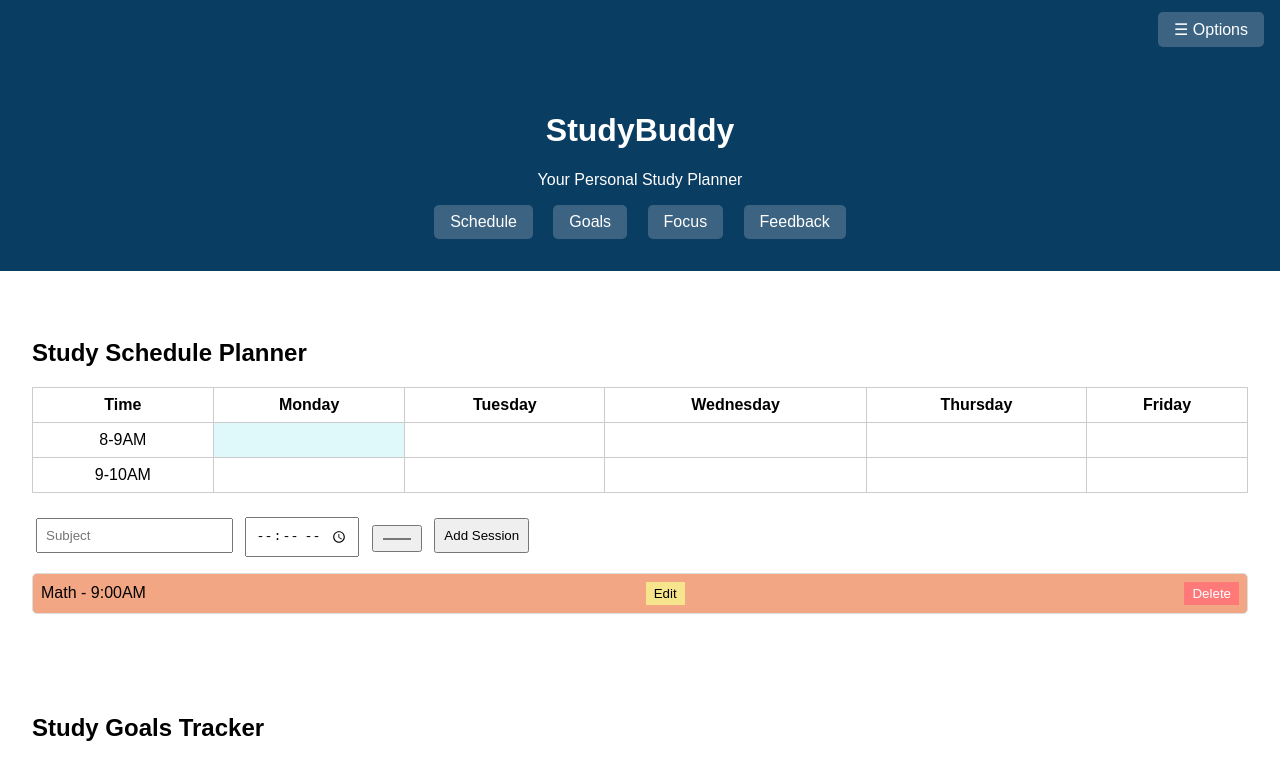
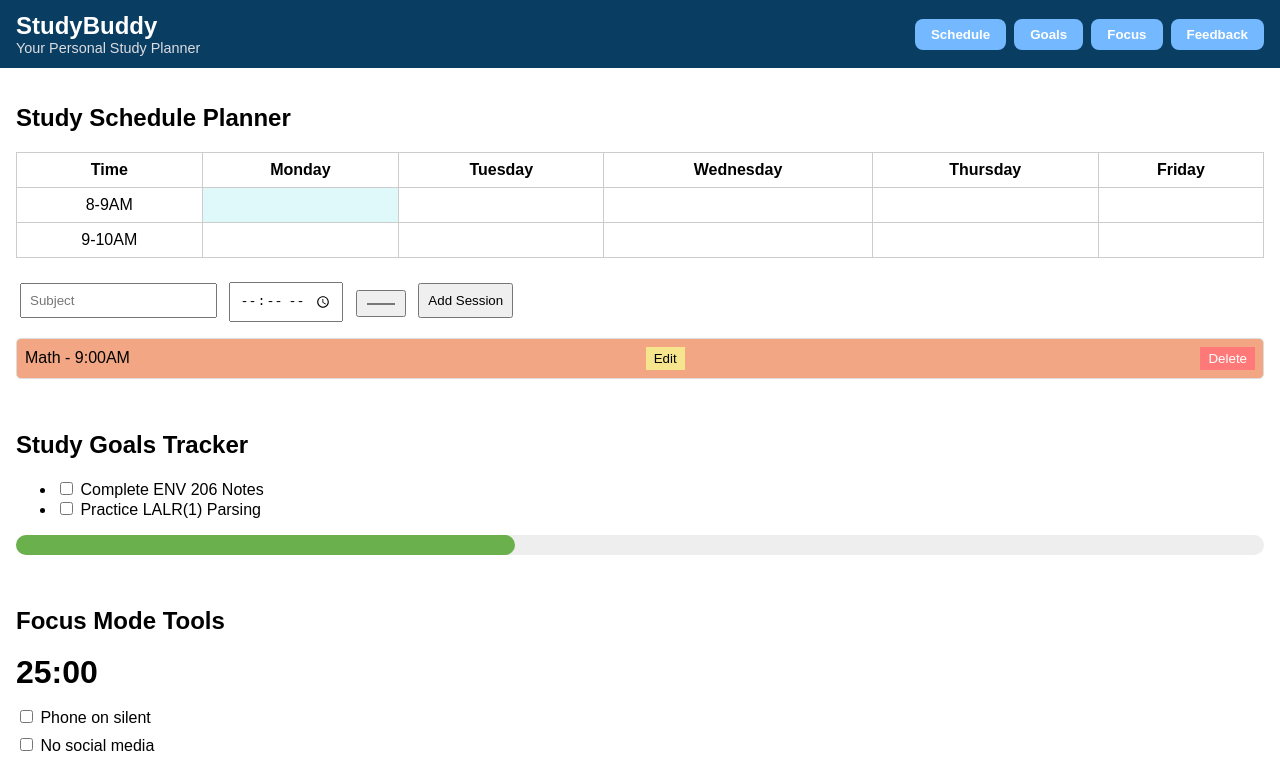
Before and after one commit to LimonRahman/studybuddy, a plain HTML site: page index.html in a window 1280 px wide. Shown: the top 759 px of the page. Drawn offline with Linux system fonts and the light colour scheme.

Commit message:
change style

```diff
--- a/feedback.html
+++ b/feedback.html
@@ -3,43 +3,30 @@
 <head>
   <meta charset="UTF-8" />
   <meta name="viewport" content="width=device-width, initial-scale=1.0"/>
-    <title>StudyBuddy - Feedback</title>
-    <link rel="stylesheet" href="style/feedback.css" />
+  <title>Feedback - StudyBuddy</title>
+  <link rel="stylesheet" href="style/feedback.css"/>
 </head>
 <body>
-
-    <nav class="top-nav">
-        <a href="index.html" class="back-btn">← Back to Dashboard</a>
-    </nav>
-
-    <header>
-        <h1>We Value Your Feedback</h1>
-        <p>Please fill out the form below to help us improve StudyBuddy.</p>
-    </header>
-
-    <section id="feedback-form">
+  <div class="feedback-container">
+    <h2>We value your feedback!</h2>
     <form>
-            <label for="name">Full Name:</label>
-            <input type="text" id="name" placeholder="Your Name" required />
-
       <label for="email">Email:</label>
-            <input type="email" id="email" placeholder="your@email.com" required />
+      <input type="email" id="email" required />
 
       <label for="phone">Phone Number:</label>
-            <input type="tel" id="phone" placeholder="+880123456789" required />
+      <input type="tel" id="phone" required />
 
       <label for="country">Country:</label>
-            <input type="text" id="country" placeholder="Bangladesh" required />
+      <input type="text" id="country" required />
 
       <label for="city">City:</label>
-            <input type="text" id="city" placeholder="Dhaka" required />
+      <input type="text" id="city" required />
 
-            <label for="message">Message (Optional):</label>
-            <textarea id="message" placeholder="Type your feedback here..." rows="5"></textarea>
+      <label for="message">Your Feedback:</label>
+      <textarea id="message" rows="5" required></textarea>
 
-            <button type="submit" class="submit-feedback">Submit Feedback</button>
+      <button type="submit">Submit</button>
     </form>
-    </section>
-
+  </div>
 </body>
 </html>
--- a/index.html
+++ b/index.html
@@ -8,39 +8,42 @@
 </head>
 <body>
 
-  <!-- Options Button (top-right) -->
-  <div class="options-container">
-    <button class="options-btn">☰ Options</button>
-  </div>
-
-  <!-- Header -->
-  <header>
-    <h1>StudyBuddy</h1>
-    <p>Your Personal Study Planner</p>
-
-    <!-- Section Navigation Buttons -->
+  <!-- Top Navigation Bar with Header Left and Nav Buttons Right -->
+  <div class="top-bar">
+    <div class="header-text">
+      <h1 class="site-title">StudyBuddy</h1>
+      <p class="tagline">Your Personal Study Planner</p>
+    </div>
     <div class="section-buttons">
       <a href="#schedule"><button>Schedule</button></a>
       <a href="#goals"><button>Goals</button></a>
       <a href="#focus"><button>Focus</button></a>
       <a href="feedback.html"><button>Feedback</button></a>
     </div>
-  </header>
+  </div>
 
-  <!-- Main Sections -->
+  <!-- Schedule Section -->
   <section id="schedule">
     <h2>Study Schedule Planner</h2>
     <table>
-      <tr><th>Time</th><th>Monday</th><th>Tuesday</th><th>Wednesday</th><th>Thursday</th><th>Friday</th></tr>
-      <tr><td>8-9AM</td><td class="today"></td><td></td><td></td><td></td><td></td></tr>
-      <tr><td>9-10AM</td><td></td><td></td><td></td><td></td><td></td></tr>
+      <tr>
+        <th>Time</th><th>Monday</th><th>Tuesday</th><th>Wednesday</th><th>Thursday</th><th>Friday</th>
+      </tr>
+      <tr>
+        <td>8-9AM</td><td class="today"></td><td></td><td></td><td></td><td></td>
+      </tr>
+      <tr>
+        <td>9-10AM</td><td></td><td></td><td></td><td></td><td></td>
+      </tr>
     </table>
+
     <form>
       <input type="text" placeholder="Subject" id="subject" />
       <input type="time" id="time" />
       <input type="color" id="color" />
       <button type="submit">Add Session</button>
     </form>
+
     <div class="session" style="background-color:#f3a683;">
       <span>Math - 9:00AM</span>
       <button class="edit">Edit</button>
@@ -48,6 +51,7 @@
     </div>
   </section>
 
+  <!-- Goals Section -->
   <section id="goals">
     <h2>Study Goals Tracker</h2>
     <ul>
@@ -59,6 +63,7 @@
     </div>
   </section>
 
+  <!-- Focus Mode Section -->
   <section id="focus">
     <h2>Focus Mode Tools</h2>
     <div class="timer">25:00</div>
--- a/style/feedback.css
+++ b/style/feedback.css
@@ -1,74 +1,54 @@
 body {
   font-family: Arial, sans-serif;
+  background-color: #f6f6f6;
   margin: 0;
   padding: 0;
-    background-color: #f2f2f2;
 }
 
-.top-nav {
-    background-color: #0a3d62;
-    padding: 1rem;
-    text-align: left;
+.feedback-container {
+  max-width: 500px;
+  background-color: white;
+  margin: 3rem auto;
+  padding: 2rem;
+  border-radius: 10px;
+  box-shadow: 0 4px 10px rgba(0, 0, 0, 0.1);
 }
 
-.back-btn {
-    color: white;
-    text-decoration: none;
-    font-size: 1rem;
-    background-color: #3c6382;
-    padding: 0.5rem 1rem;
-    border-radius: 5px;
+.feedback-container h2 {
+  text-align: center;
+  color: #0a3d62;
+  margin-bottom: 1.5rem;
 }
 
-.back-btn:hover {
-    background-color: #60a3bc;
-}
-
-header {
-    text-align: center;
-    padding: 2rem;
-    background-color: #0a3d62;
-    color: white;
-}
-
-#feedback-form {
-    max-width: 600px;
-    margin: 2rem auto;
-    background-color: white;
-    padding: 2rem;
-    border-radius: 10px;
-    box-shadow: 0 0 10px rgba(0,0,0,0.1);
-}
-
-#feedback-form form {
+form {
   display: flex;
   flex-direction: column;
 }
 
-#feedback-form label {
-    margin: 0.5rem 0 0.2rem;
-    font-weight: bold;
+label {
+  margin-top: 1rem;
+  margin-bottom: 0.25rem;
+  color: #333;
 }
 
-#feedback-form input,
-#feedback-form textarea {
-    padding: 0.75rem;
-    margin-bottom: 1rem;
-    border-radius: 5px;
+input, textarea {
+  padding: 0.5rem;
   border: 1px solid #ccc;
-    font-size: 1rem;
+  border-radius: 6px;
 }
 
-.submit-feedback {
+button {
+  margin-top: 1.5rem;
   background-color: #0a3d62;
   color: white;
+  border: none;
   padding: 0.75rem;
   font-size: 1rem;
-    border: none;
-    border-radius: 5px;
+  border-radius: 6px;
   cursor: pointer;
+  transition: background-color 0.3s ease;
 }
 
-.submit-feedback:hover {
+button:hover {
   background-color: #3c6382;
 }
--- a/style/main.css
+++ b/style/main.css
@@ -1,67 +1,63 @@
+/* Reset and Base */
 body {
   font-family: Arial, sans-serif;
   margin: 0;
   padding: 0;
 }
 
-/* Top-right Options Button */
-.options-container {
-  text-align: right;
+/* Top Navigation */
+.top-bar {
+  display: flex;
+  justify-content: space-between;
+  align-items: center;
+  background-color: #0a3d62;
   padding: 0.75rem 1rem;
-  background-color: #0a3d62;
+  color: white;
+  flex-wrap: wrap;
 }
 
-.options-btn {
-  background-color: #3c6382;
-  color: white;
-  border: none;
-  padding: 0.5rem 1rem;
-  font-size: 1rem;
-  border-radius: 5px;
-  cursor: pointer;
+/* Header Text */
+.header-text {
+  text-align: left;
+  flex: 1;
 }
 
-.options-btn:hover {
-  background-color: #60a3bc;
+.site-title {
+  font-size: 1.5rem;
+  margin: 0;
 }
 
-/* Header with Section Buttons Below */
-header {
-  background-color: #0a3d62;
-  color: white;
-  text-align: center;
-  padding: 2rem 1rem;
-  position: relative;
+.tagline {
+  margin: 0;
+  font-size: 0.9rem;
+  color: #dcdde1;
 }
 
+/* Section Navigation Buttons inside Top Bar */
 .section-buttons {
-  margin-top: 1rem;
-}
-
-.section-buttons a {
-  text-decoration: none;
+  display: flex;
+  gap: 0.5rem;
+  flex-wrap: wrap;
 }
 
 .section-buttons button {
-  background-color: #3c6382;
-  color: white;
+  background-color: #74b9ff;
   border: none;
   padding: 0.5rem 1rem;
-  margin: 0 0.5rem;
-  border-radius: 5px;
+  color: white;
+  font-weight: bold;
+  border-radius: 8px;
   cursor: pointer;
-  font-size: 1rem;
-  transition: background-color 0.3s;
+  transition: background-color 0.3s ease;
 }
 
 .section-buttons button:hover {
-  background-color: #60a3bc;
+  background-color: #0984e3;
 }
 
 /* Sections */
 section {
-  padding: 2rem;
-  margin-top: 1rem;
+  padding: 1rem;
 }
 
 table {
@@ -81,11 +77,13 @@ td.today {
   font-weight: bold;
 }
 
+/* Form Inputs */
 form input, form button {
   margin: 0.5rem 0.25rem;
   padding: 0.5rem;
 }
 
+/* Session Box */
 .session {
   margin-top: 0.5rem;
   padding: 0.5rem;
@@ -112,17 +110,7 @@ form input, form button {
   color: white;
 }
 
-.timer {
-  font-size: 2rem;
-  font-weight: bold;
-  margin-bottom: 1rem;
-}
-
-.checklist label, .pledge textarea {
-  display: block;
-  margin: 0.5rem 0;
-}
-
+/* Goals Progress */
 .progress-wrapper {
   width: 100%;
   background-color: #eee;
@@ -136,3 +124,23 @@ form input, form button {
   background-color: #6ab04c;
   border-radius: 10px;
 }
+
+/* Focus Mode */
+.timer {
+  font-size: 2rem;
+  font-weight: bold;
+  margin-bottom: 1rem;
+}
+
+.checklist label,
+.pledge textarea {
+  display: block;
+  margin: 0.5rem 0;
+}
+
+.pledge textarea {
+  width: 100%;
+  height: 80px;
+  padding: 0.5rem;
+  resize: none;
+}
```
Lines whose indentation alone changed are shown as unchanged.
